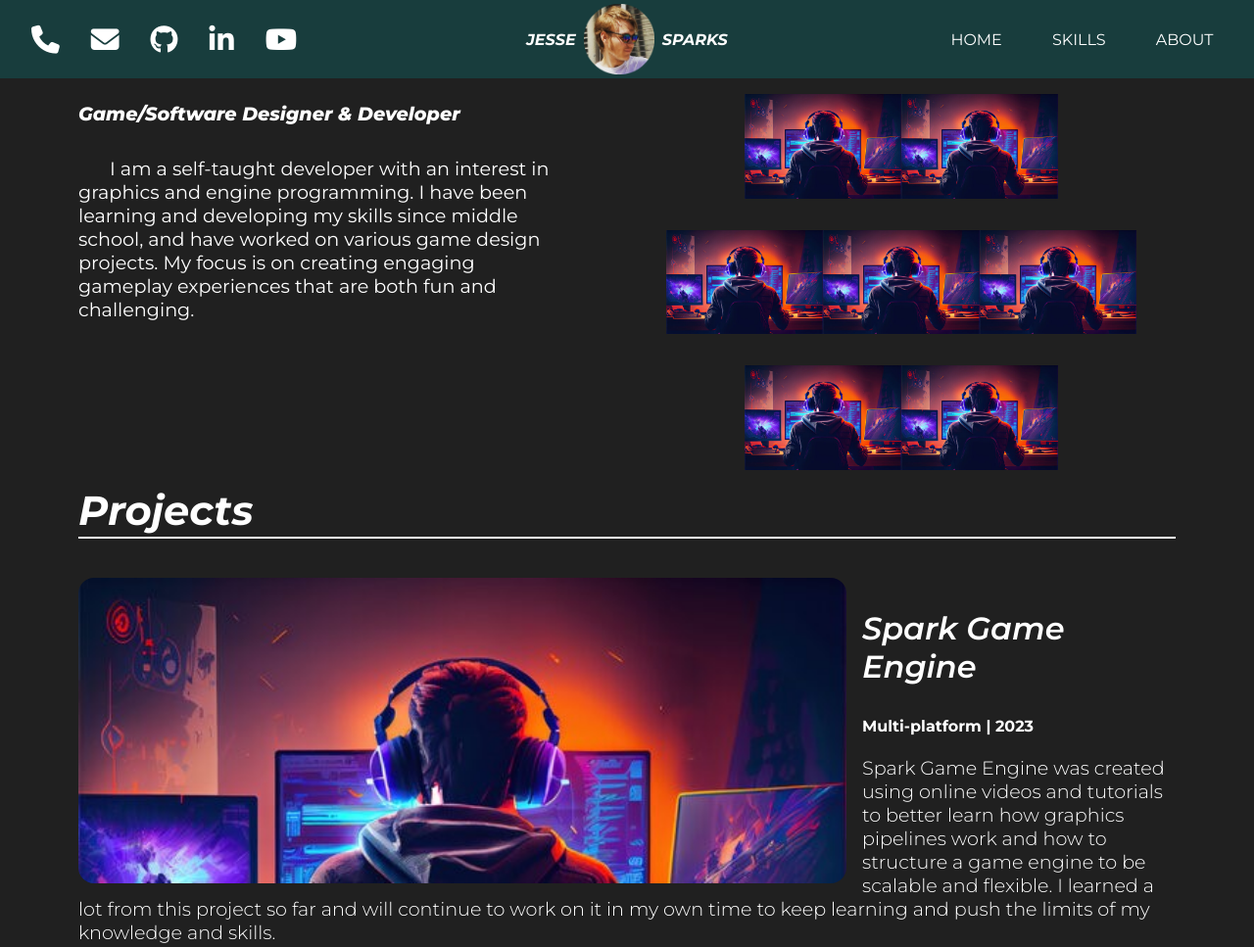
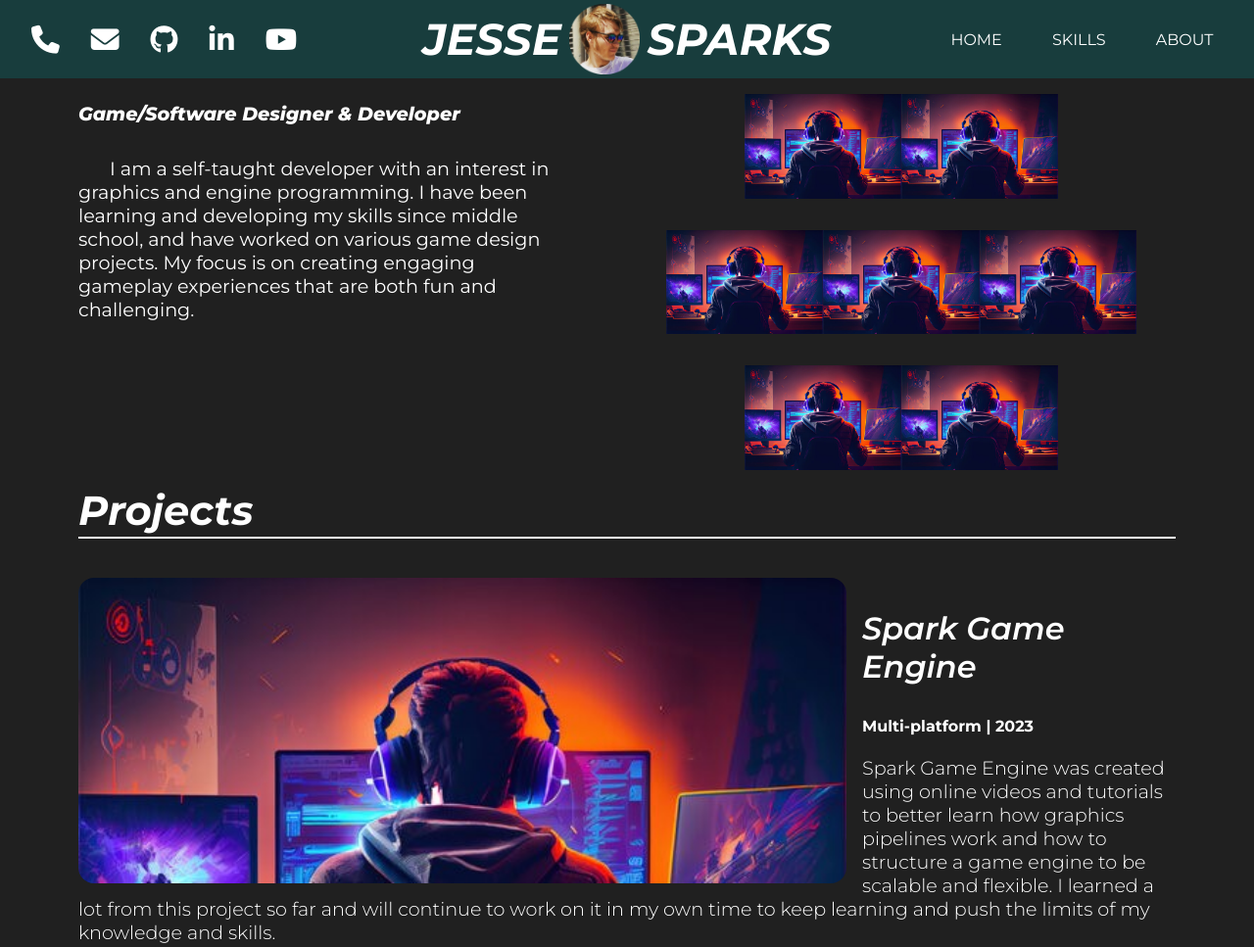
Before and after one commit to Madspark-Studios/Madspark-Studios.github.io, a plain HTML site: page index.html in a window 1280 px wide. Shown: the top 967 px of the page at 98% size. Drawn offline with Linux system fonts and the light colour scheme.

Commit message:
Working on mobile

```diff
--- a/Skills/style.css
+++ b/Skills/style.css
@@ -119,7 +119,7 @@ main{
     .link-items a{
         font-size: 1.8rem;
     }
-    .header .name .title{
+    header .name .title{
         font-size: 2.8rem;
     }
     .page-items a{
--- a/style.css
+++ b/style.css
@@ -156,7 +156,7 @@ main h2{
     .link-items a{
         font-size: 1.8rem;
     }
-    .header .name .title{
+    header .name .title{
         font-size: 2.8rem;
     }
     .page-items a{
```
